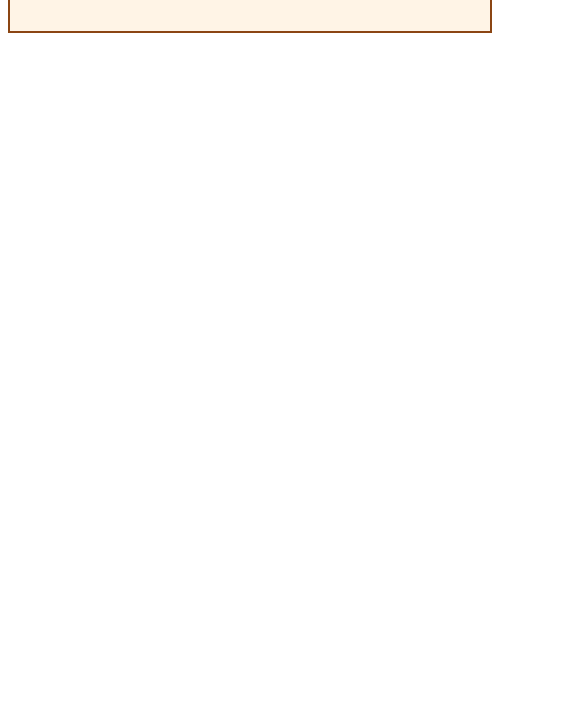
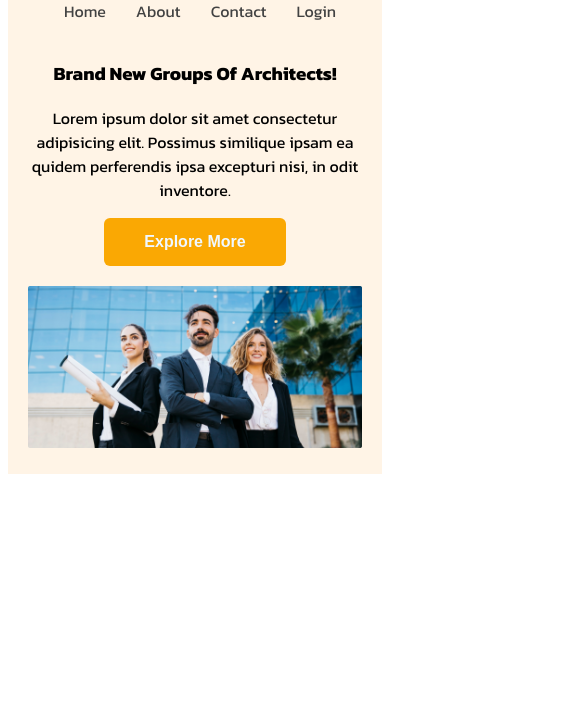
Before and after one commit to mustakim6/web-architects, a plain HTML site: page index.html in a window 390 px wide. Shown: the part 120-844 px from the top of the page, 585 px wide, since content can reach past the window. Drawn offline with Linux system fonts and the light colour scheme.

Commit message:
responsive for mobile and tablet

```diff
--- a/index.html
+++ b/index.html
@@ -15,6 +15,7 @@
 
 <body>
     <header>
+        <nav>
             <h1>Architects</h1>
             <ul>
                 <li><a href="#">Home</a></li>
@@ -22,6 +23,19 @@
                 <li><a href="#">Contact</a></li>
                 <li><a href="#">Login</a></li>
             </ul>
+        </nav>
+        <div class="banner">
+
+            <div class="banner-content">
+                <h3 class="banner-title">
+                    Brand New Groups Of Architects!
+                </h3>
+                <p class="banner-description">Lorem ipsum dolor sit amet consectetur adipisicing elit. Possimus similique ipsam ea quidem perferendis ipsa excepturi nisi, in odit inventore.</p>
+                <button class="btn-primary">Explore More</button>
+            </div>
+
+            <img class="banner-img" src="images/banner.png" alt="">
+        </div>
     </header>
     <main>
 
--- a/styles.css
+++ b/styles.css
@@ -8,30 +8,91 @@ body {
 /* css for header */
 
 header{
-    display:flex;
-    justify-content: space-between;
-    align-items: center;
+
     padding:25px 240px;
     background-color: rgba(255,144,14,0.10);
 
 
-    border:2px solid saddlebrown;
-}
-
-header ul{
-    display:flex;
-    align-items: center;
-    border:2px solid firebrick;
 
 }
 
-header ul>li{
-    margin-right: 15px;
+nav{
+    display:flex;
+    justify-content: space-between;
+    align-items: center;
+
+}
+
+nav ul{
+    display:flex;
+    align-items: center;
+
+}
+
+nav ul>li{
+    margin-right: 30px;
     list-style-type: none;
 
-    border:2px solid rgb(74, 111, 144);
 }
 
-header ul>li a{
+nav ul>li a{
     text-decoration: none;
+    color:#424242;
+    font-size: 1em;
+    font-weight: 500;
 }
+
+.nav-title{
+    font-size: 2.8rem;
+    font-weight: 700;
+}
+
+/* css for banner */
+
+.btn-primary{
+    padding: 15px 40px;
+    background-color: #faa803;
+    color:aliceblue;
+    font-size: 1em;
+    font-weight: 600;
+    border:0;
+    border-radius: 6px;
+}
+
+.banner-content{
+    max-width:800px;
+    text-align: center;
+    margin: 20px auto;
+
+}
+
+.banner-img{
+    width:100%;
+
+}
+
+
+/* css for responsive */
+/* mobile */
+@media  screen and (max-width:576px) {
+    header{
+        padding: 20px;
+    }
+
+    nav{
+        flex-direction: column;
+    }
+
+
+}
+
+/* tablet */
+
+@media screen and (min-width:576px) and (max-width: 960px){
+    header{
+        padding: 50px;
+    }
+    nav{
+        flex-direction: column;
+    }
+}
```
Lines whose indentation alone changed are shown as unchanged.
